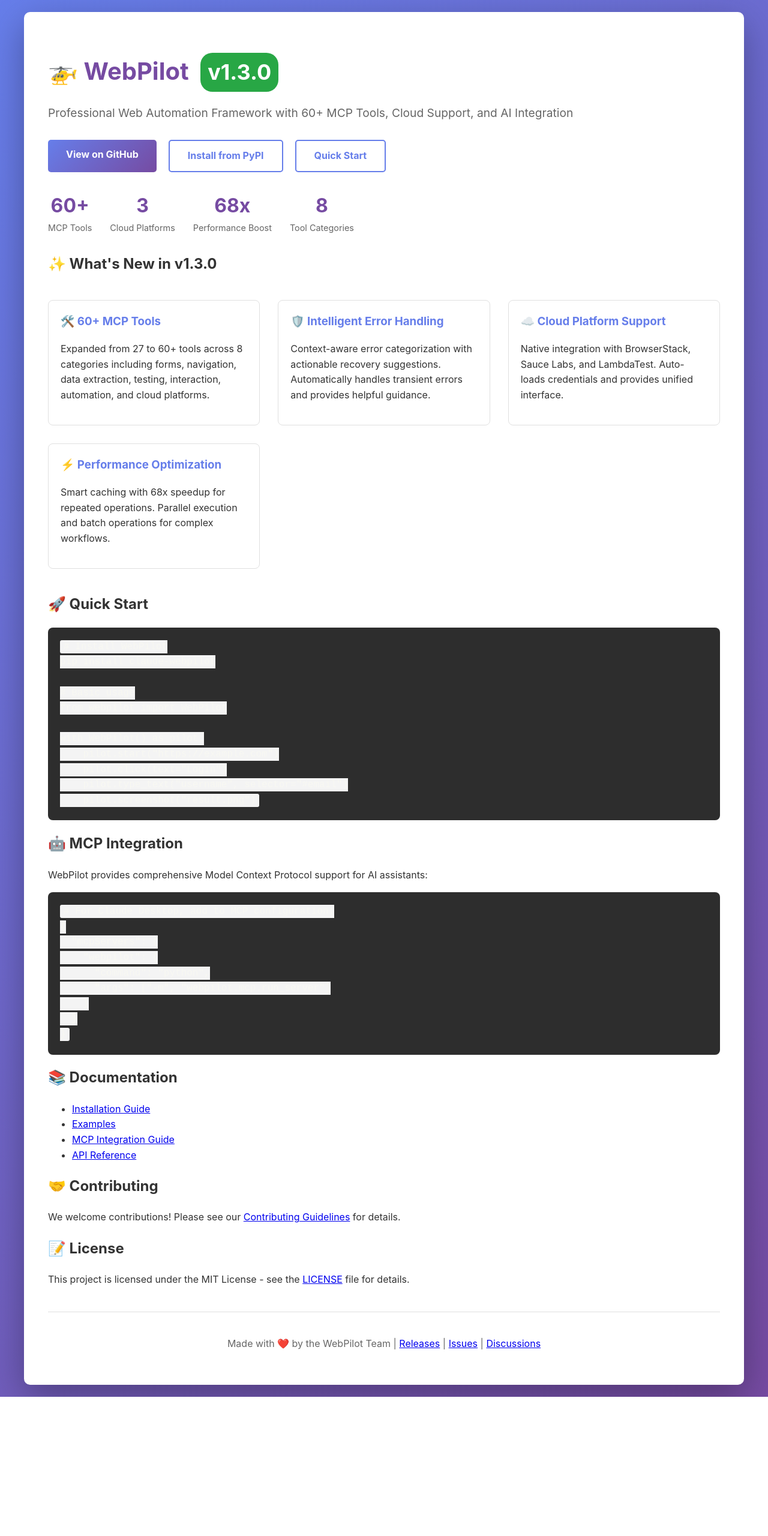
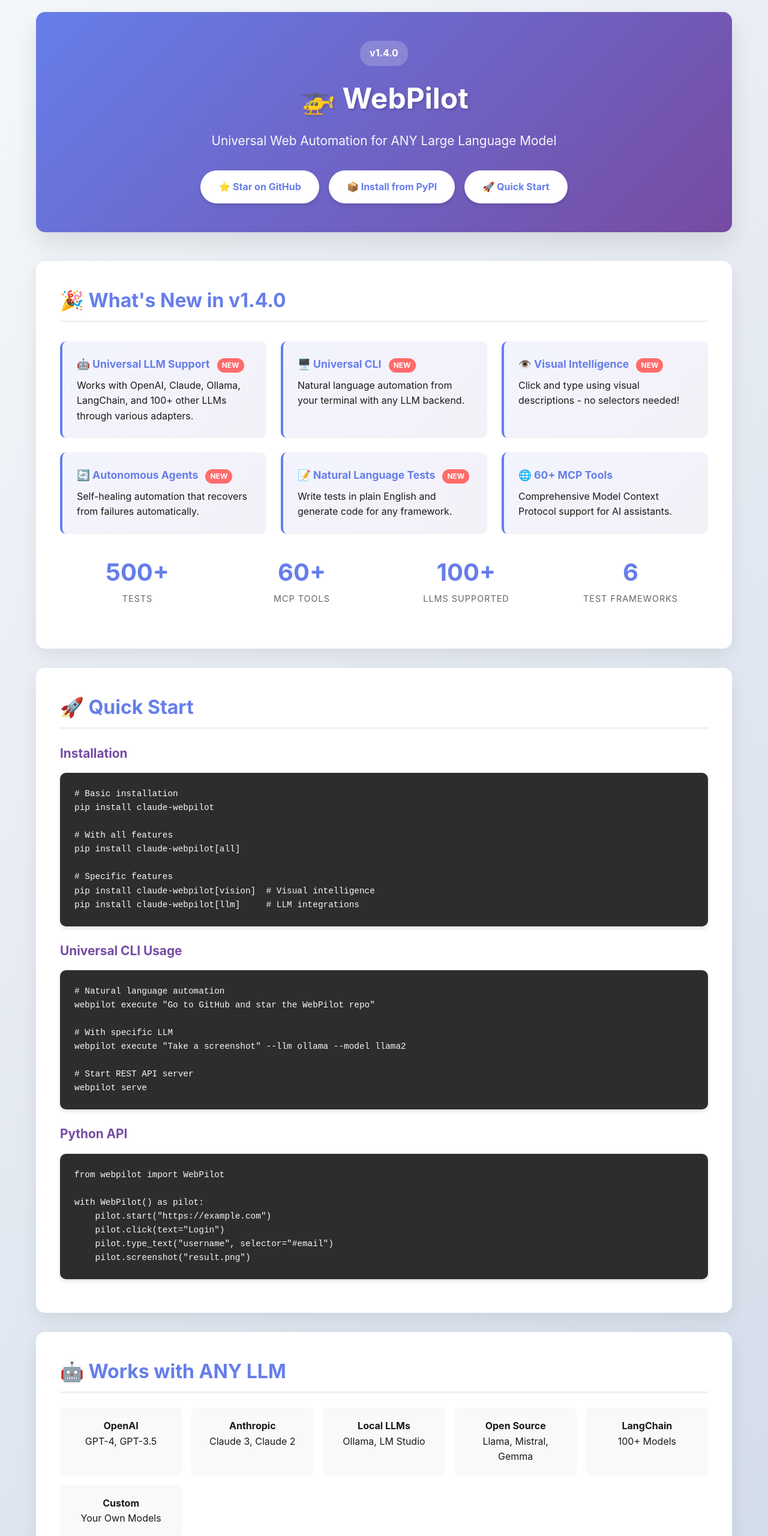
Before and after one commit to Luminous-Dynamics/webpilot, a website: page docs/index.html in a window 1280 px wide. Shown: the top 2560 px of the page at 60% size. Before the commit the page ends 2328 px from the top, so only its background shows below. Drawn offline with Linux system fonts and the light colour scheme.

Commit message:
📚 Add v1.4.0 documentation website
- Beautiful landing page highlighting all new features
- Universal LLM support showcase
- Visual Intelligence examples
- Natural Language Test Generation demos
- Installation and quick start guides
- Support for GitHub Pages deployment

```diff
--- a/docs/index.html
+++ b/docs/index.html
@@ -3,223 +3,402 @@
 <head>
     <meta charset="UTF-8">
     <meta name="viewport" content="width=device-width, initial-scale=1.0">
-    <title>WebPilot - Professional Web Automation Framework</title>
+    <title>WebPilot v1.4.0 - Universal Web Automation for ANY LLM</title>
     <style>
+        * {
+            margin: 0;
+            padding: 0;
+            box-sizing: border-box;
+        }
         body {
             font-family: -apple-system, BlinkMacSystemFont, 'Segoe UI', Roboto, 'Helvetica Neue', Arial, sans-serif;
             line-height: 1.6;
-            color: #333;
+            color: #1a1a1a;
+            background: linear-gradient(135deg, #f5f7fa 0%, #c3cfe2 100%);
+            min-height: 100vh;
+        }
+        .container {
             max-width: 1200px;
             margin: 0 auto;
             padding: 20px;
+        }
+        header {
             background: linear-gradient(135deg, #667eea 0%, #764ba2 100%);
-            min-height: 100vh;
-        }
-        .container {
-            background: white;
-            border-radius: 10px;
-            padding: 40px;
-            box-shadow: 0 20px 60px rgba(0,0,0,0.3);
+            color: white;
+            padding: 3rem 2rem;
+            border-radius: 15px;
+            margin-bottom: 3rem;
+            box-shadow: 0 20px 40px rgba(0,0,0,0.1);
+            text-align: center;
         }
         h1 {
-            color: #764ba2;
-            font-size: 2.5em;
-            margin-bottom: 10px;
+            font-size: 3rem;
+            margin-bottom: 1rem;
+            text-shadow: 2px 2px 4px rgba(0,0,0,0.2);
+        }
+        .version-badge {
+            display: inline-block;
+            background: rgba(255,255,255,0.2);
+            padding: 0.5rem 1rem;
+            border-radius: 20px;
+            font-weight: bold;
+            margin-bottom: 1rem;
         }
         .tagline {
-            color: #666;
-            font-size: 1.2em;
-            margin-bottom: 30px;
+            font-size: 1.3rem;
+            margin-bottom: 2rem;
+            opacity: 0.95;
+        }
+        .hero-buttons {
+            display: flex;
+            gap: 1rem;
+            justify-content: center;
+            flex-wrap: wrap;
+        }
+        .hero-button {
+            display: inline-block;
+            padding: 15px 30px;
+            background: white;
+            color: #667eea;
+            text-decoration: none;
+            border-radius: 30px;
+            font-weight: bold;
+            transition: all 0.3s;
+            box-shadow: 0 4px 6px rgba(0,0,0,0.1);
+        }
+        .hero-button:hover {
+            transform: translateY(-2px);
+            box-shadow: 0 8px 12px rgba(0,0,0,0.15);
+        }
+        .section {
+            background: white;
+            padding: 2.5rem;
+            border-radius: 15px;
+            margin-bottom: 2rem;
+            box-shadow: 0 10px 30px rgba(0,0,0,0.08);
+        }
+        h2 {
+            color: #667eea;
+            margin-bottom: 1.5rem;
+            font-size: 2rem;
+            border-bottom: 3px solid #f0f0f0;
+            padding-bottom: 0.5rem;
+        }
+        h3 {
+            color: #764ba2;
+            margin: 1.5rem 0 1rem;
+            font-size: 1.3rem;
         }
         .features {
             display: grid;
-            grid-template-columns: repeat(auto-fit, minmax(300px, 1fr));
-            gap: 30px;
-            margin: 40px 0;
+            grid-template-columns: repeat(auto-fit, minmax(280px, 1fr));
+            gap: 1.5rem;
+            margin-top: 2rem;
         }
         .feature {
-            padding: 20px;
-            border: 1px solid #e0e0e0;
-            border-radius: 8px;
+            background: linear-gradient(135deg, #667eea15 0%, #764ba215 100%);
+            padding: 1.5rem;
+            border-radius: 10px;
+            border-left: 4px solid #667eea;
             transition: transform 0.3s;
         }
         .feature:hover {
-            transform: translateY(-5px);
-            box-shadow: 0 5px 20px rgba(0,0,0,0.1);
+            transform: translateX(5px);
         }
-        .feature h3 {
+        .feature h4 {
             color: #667eea;
-            margin-top: 0;
+            margin-bottom: 0.5rem;
+            font-size: 1.1rem;
         }
-        .buttons {
-            display: flex;
-            gap: 20px;
-            margin: 30px 0;
-            flex-wrap: wrap;
-        }
-        .btn {
+        .new-badge {
             display: inline-block;
-            padding: 12px 30px;
-            text-decoration: none;
-            border-radius: 5px;
+            background: #ff6b6b;
+            color: white;
+            padding: 2px 8px;
+            border-radius: 12px;
+            font-size: 0.75rem;
             font-weight: bold;
-            transition: all 0.3s;
-        }
-        .btn-primary {
-            background: linear-gradient(135deg, #667eea 0%, #764ba2 100%);
-            color: white;
-        }
-        .btn-primary:hover {
-            transform: scale(1.05);
-        }
-        .btn-secondary {
-            background: white;
-            color: #667eea;
-            border: 2px solid #667eea;
-        }
-        .btn-secondary:hover {
-            background: #667eea;
-            color: white;
-        }
-        code {
-            background: #f4f4f4;
-            padding: 2px 6px;
-            border-radius: 3px;
-            font-family: 'Courier New', monospace;
+            margin-left: 0.5rem;
         }
         pre {
             background: #2d2d2d;
             color: #f8f8f2;
-            padding: 20px;
+            padding: 1.5rem;
+            border-radius: 10px;
+            overflow-x: auto;
+            margin: 1rem 0;
+            box-shadow: 0 4px 6px rgba(0,0,0,0.1);
+        }
+        code {
+            font-family: 'Fira Code', 'Courier New', monospace;
+            font-size: 0.9rem;
+        }
+        .inline-code {
+            background: #f4f4f4;
+            padding: 2px 6px;
+            border-radius: 4px;
+            font-family: 'Fira Code', 'Courier New', monospace;
+            font-size: 0.9em;
+            color: #d63384;
+        }
+        .llm-grid {
+            display: grid;
+            grid-template-columns: repeat(auto-fit, minmax(200px, 1fr));
+            gap: 1rem;
+            margin: 1.5rem 0;
+        }
+        .llm-card {
+            background: #f8f9fa;
+            padding: 1rem;
             border-radius: 8px;
-            overflow-x: auto;
+            text-align: center;
+            border: 2px solid transparent;
+            transition: all 0.3s;
         }
-        .version-badge {
-            display: inline-block;
-            background: #28a745;
-            color: white;
-            padding: 4px 12px;
-            border-radius: 20px;
-            font-size: 0.9em;
-            margin-left: 10px;
+        .llm-card:hover {
+            border-color: #667eea;
+            background: #667eea10;
         }
         .stats {
             display: flex;
-            gap: 30px;
-            margin: 30px 0;
+            justify-content: space-around;
             flex-wrap: wrap;
+            gap: 1rem;
+            margin: 2rem 0;
+            text-align: center;
         }
         .stat {
-            text-align: center;
+            flex: 1;
+            min-width: 150px;
         }
         .stat-number {
-            font-size: 2em;
+            font-size: 2.5rem;
             font-weight: bold;
-            color: #764ba2;
+            color: #667eea;
         }
         .stat-label {
             color: #666;
-            font-size: 0.9em;
+            font-size: 0.9rem;
+            text-transform: uppercase;
+            letter-spacing: 1px;
+        }
+        footer {
+            text-align: center;
+            padding: 2rem;
+            color: #666;
+        }
+        .footer-links {
+            display: flex;
+            justify-content: center;
+            gap: 2rem;
+            margin-top: 1rem;
+        }
+        .footer-links a {
+            color: #667eea;
+            text-decoration: none;
+            transition: color 0.3s;
+        }
+        .footer-links a:hover {
+            color: #764ba2;
         }
     </style>
 </head>
 <body>
     <div class="container">
-        <h1>🚁 WebPilot <span class="version-badge">v1.3.0</span></h1>
-        <p class="tagline">Professional Web Automation Framework with 60+ MCP Tools, Cloud Support, and AI Integration</p>
+        <header>
+            <div class="version-badge">v1.4.0</div>
+            <h1>🚁 WebPilot</h1>
+            <p class="tagline">Universal Web Automation for ANY Large Language Model</p>
+            <div class="hero-buttons">
+                <a href="https://github.com/Luminous-Dynamics/webpilot" class="hero-button">⭐ Star on GitHub</a>
+                <a href="https://pypi.org/project/claude-webpilot/" class="hero-button">📦 Install from PyPI</a>
+                <a href="#quick-start" class="hero-button">🚀 Quick Start</a>
+            </div>
+        </header>
 
-        <div class="buttons">
-            <a href="https://github.com/Luminous-Dynamics/webpilot" class="btn btn-primary">View on GitHub</a>
-            <a href="https://pypi.org/project/claude-webpilot/" class="btn btn-secondary">Install from PyPI</a>
-            <a href="#quickstart" class="btn btn-secondary">Quick Start</a>
+        <section class="section">
+            <h2>🎉 What's New in v1.4.0</h2>
+
+            <div class="features">
+                <div class="feature">
+                    <h4>🤖 Universal LLM Support <span class="new-badge">NEW</span></h4>
+                    <p>Works with OpenAI, Claude, Ollama, LangChain, and 100+ other LLMs through various adapters.</p>
+                </div>
+                <div class="feature">
+                    <h4>🖥️ Universal CLI <span class="new-badge">NEW</span></h4>
+                    <p>Natural language automation from your terminal with any LLM backend.</p>
+                </div>
+                <div class="feature">
+                    <h4>👁️ Visual Intelligence <span class="new-badge">NEW</span></h4>
+                    <p>Click and type using visual descriptions - no selectors needed!</p>
+                </div>
+                <div class="feature">
+                    <h4>🔄 Autonomous Agents <span class="new-badge">NEW</span></h4>
+                    <p>Self-healing automation that recovers from failures automatically.</p>
+                </div>
+                <div class="feature">
+                    <h4>📝 Natural Language Tests <span class="new-badge">NEW</span></h4>
+                    <p>Write tests in plain English and generate code for any framework.</p>
+                </div>
+                <div class="feature">
+                    <h4>🌐 60+ MCP Tools</h4>
+                    <p>Comprehensive Model Context Protocol support for AI assistants.</p>
+                </div>
             </div>
 
             <div class="stats">
+                <div class="stat">
+                    <div class="stat-number">500+</div>
+                    <div class="stat-label">Tests</div>
+                </div>
                 <div class="stat">
                     <div class="stat-number">60+</div>
                     <div class="stat-label">MCP Tools</div>
                 </div>
                 <div class="stat">
-                <div class="stat-number">3</div>
-                <div class="stat-label">Cloud Platforms</div>
+                    <div class="stat-number">100+</div>
+                    <div class="stat-label">LLMs Supported</div>
                 </div>
                 <div class="stat">
-                <div class="stat-number">68x</div>
-                <div class="stat-label">Performance Boost</div>
-            </div>
-            <div class="stat">
-                <div class="stat-number">8</div>
-                <div class="stat-label">Tool Categories</div>
+                    <div class="stat-number">6</div>
+                    <div class="stat-label">Test Frameworks</div>
                 </div>
             </div>
+        </section>
 
-        <h2>✨ What's New in v1.3.0</h2>
-        <div class="features">
-            <div class="feature">
-                <h3>🛠️ 60+ MCP Tools</h3>
-                <p>Expanded from 27 to 60+ tools across 8 categories including forms, navigation, data extraction, testing, interaction, automation, and cloud platforms.</p>
-            </div>
-            <div class="feature">
-                <h3>🛡️ Intelligent Error Handling</h3>
-                <p>Context-aware error categorization with actionable recovery suggestions. Automatically handles transient errors and provides helpful guidance.</p>
-            </div>
-            <div class="feature">
-                <h3>☁️ Cloud Platform Support</h3>
-                <p>Native integration with BrowserStack, Sauce Labs, and LambdaTest. Auto-loads credentials and provides unified interface.</p>
-            </div>
-            <div class="feature">
-                <h3>⚡ Performance Optimization</h3>
-                <p>Smart caching with 68x speedup for repeated operations. Parallel execution and batch operations for complex workflows.</p>
-            </div>
-        </div>
+        <section class="section" id="quick-start">
+            <h2>🚀 Quick Start</h2>
 
-        <h2 id="quickstart">🚀 Quick Start</h2>
-        <pre><code># Install WebPilot
+            <h3>Installation</h3>
+            <pre><code># Basic installation
 pip install claude-webpilot
 
-# Basic usage
-from webpilot import WebPilot
+# With all features
+pip install claude-webpilot[all]
+
+# Specific features
+pip install claude-webpilot[vision]  # Visual intelligence
+pip install claude-webpilot[llm]     # LLM integrations</code></pre>
+
+            <h3>Universal CLI Usage</h3>
+            <pre><code># Natural language automation
+webpilot execute "Go to GitHub and star the WebPilot repo"
+
+# With specific LLM
+webpilot execute "Take a screenshot" --llm ollama --model llama2
+
+# Start REST API server
+webpilot serve</code></pre>
+
+            <h3>Python API</h3>
+            <pre><code>from webpilot import WebPilot
 
 with WebPilot() as pilot:
     pilot.start("https://example.com")
     pilot.click(text="Login")
     pilot.type_text("username", selector="#email")
     pilot.screenshot("result.png")</code></pre>
+        </section>
 
-        <h2>🤖 MCP Integration</h2>
-        <p>WebPilot provides comprehensive Model Context Protocol support for AI assistants:</p>
-        <pre><code># For Claude Desktop, add to MCP configuration:
-{
-  "mcpServers": {
-    "webpilot": {
-      "command": "python",
-      "args": ["-m", "webpilot.mcp.run_server"]
-    }
-  }
-}</code></pre>
+        <section class="section">
+            <h2>🤖 Works with ANY LLM</h2>
 
-        <h2>📚 Documentation</h2>
-        <ul>
-            <li><a href="https://github.com/Luminous-Dynamics/webpilot#installation">Installation Guide</a></li>
-            <li><a href="https://github.com/Luminous-Dynamics/webpilot/tree/main/examples">Examples</a></li>
-            <li><a href="https://github.com/Luminous-Dynamics/webpilot/blob/main/docs/mcp_integration.md">MCP Integration Guide</a></li>
-            <li><a href="https://github.com/Luminous-Dynamics/webpilot/blob/main/docs/api_reference.md">API Reference</a></li>
-        </ul>
+            <div class="llm-grid">
+                <div class="llm-card">
+                    <strong>OpenAI</strong><br>
+                    GPT-4, GPT-3.5
+                </div>
+                <div class="llm-card">
+                    <strong>Anthropic</strong><br>
+                    Claude 3, Claude 2
+                </div>
+                <div class="llm-card">
+                    <strong>Local LLMs</strong><br>
+                    Ollama, LM Studio
+                </div>
+                <div class="llm-card">
+                    <strong>Open Source</strong><br>
+                    Llama, Mistral, Gemma
+                </div>
+                <div class="llm-card">
+                    <strong>LangChain</strong><br>
+                    100+ Models
+                </div>
+                <div class="llm-card">
+                    <strong>Custom</strong><br>
+                    Your Own Models
+                </div>
+            </div>
 
-        <h2>🤝 Contributing</h2>
-        <p>We welcome contributions! Please see our <a href="https://github.com/Luminous-Dynamics/webpilot/blob/main/CONTRIBUTING.md">Contributing Guidelines</a> for details.</p>
+            <h3>OpenAI Integration Example</h3>
+            <pre><code>from webpilot.adapters import OpenAIAdapter
+from openai import OpenAI
 
-        <h2>📝 License</h2>
-        <p>This project is licensed under the MIT License - see the <a href="https://github.com/Luminous-Dynamics/webpilot/blob/main/LICENSE">LICENSE</a> file for details.</p>
+client = OpenAI()
+webpilot = OpenAIAdapter()
 
-        <hr style="margin: 40px 0; border: none; border-top: 1px solid #e0e0e0;">
+# Get functions for OpenAI
+functions = webpilot.get_functions()
 
-        <p style="text-align: center; color: #666;">
-            Made with ❤️ by the WebPilot Team |
-            <a href="https://github.com/Luminous-Dynamics/webpilot/releases">Releases</a> |
-            <a href="https://github.com/Luminous-Dynamics/webpilot/issues">Issues</a> |
+# Use with ChatGPT
+response = client.chat.completions.create(
+    model="gpt-4",
+    messages=[{"role": "user", "content": "Take a screenshot"}],
+    functions=functions
+)</code></pre>
+        </section>
+
+        <section class="section">
+            <h2>👁️ Visual Intelligence</h2>
+            <p>Interact with web pages using visual descriptions instead of CSS selectors:</p>
+
+            <pre><code>from webpilot.intelligence import VisualWebPilot
+
+pilot = VisualWebPilot()
+pilot.navigate("https://example.com")
+
+# Click using visual descriptions
+pilot.visual_click("the blue submit button")
+pilot.visual_type("search box at the top", "Python tutorials")
+
+# Analyze page visually
+analysis = pilot.get_visual_analysis()
+print(f"Page layout: {analysis['layout']}")
+print(f"Suggested actions: {analysis['suggested_actions']}")</code></pre>
+        </section>
+
+        <section class="section">
+            <h2>📝 Natural Language Test Generation</h2>
+            <p>Write tests in plain English and generate code for any framework:</p>
+
+            <pre><code>from webpilot.testing import NaturalLanguageTestGenerator
+
+generator = NaturalLanguageTestGenerator(
+    framework=TestFramework.PYTEST,
+    language=Language.PYTHON
+)
+
+test_description = """
+Test: User can search for products
+1. Go to shop.example.com
+2. Type "laptop" in the search field
+3. Click the search button
+4. Verify that results are displayed
+"""
+
+# Generate executable test code
+test_code = generator.generate_from_description(test_description)</code></pre>
+        </section>
+
+        <footer>
+            <p>Made with ❤️ by the WebPilot Team</p>
+            <div class="footer-links">
+                <a href="https://github.com/Luminous-Dynamics/webpilot">GitHub</a>
+                <a href="https://pypi.org/project/claude-webpilot/">PyPI</a>
+                <a href="https://github.com/Luminous-Dynamics/webpilot/issues">Issues</a>
                 <a href="https://github.com/Luminous-Dynamics/webpilot/discussions">Discussions</a>
-        </p>
+            </div>
+        </footer>
     </div>
 </body>
 </html>
```
Lines whose indentation alone changed are shown as unchanged.
